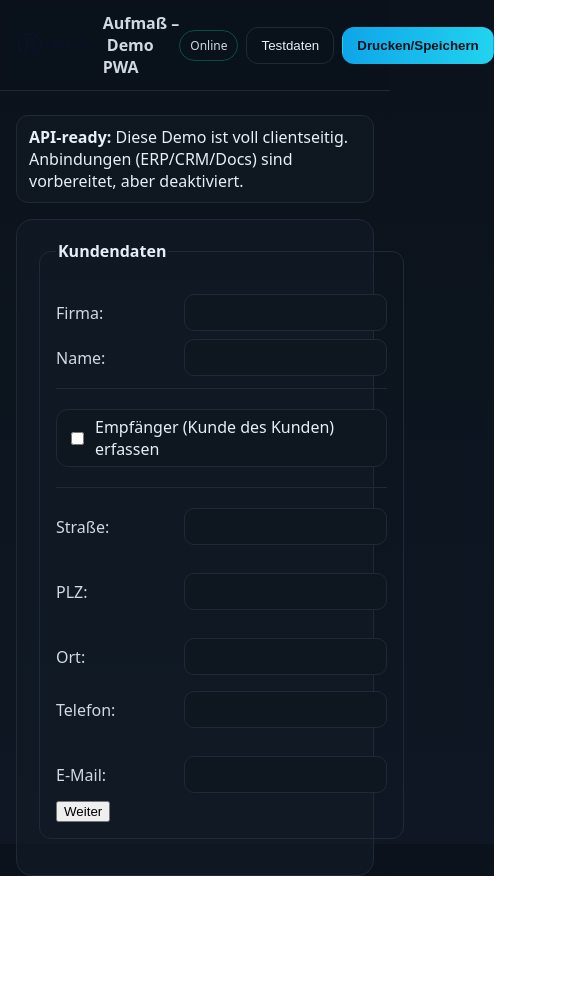
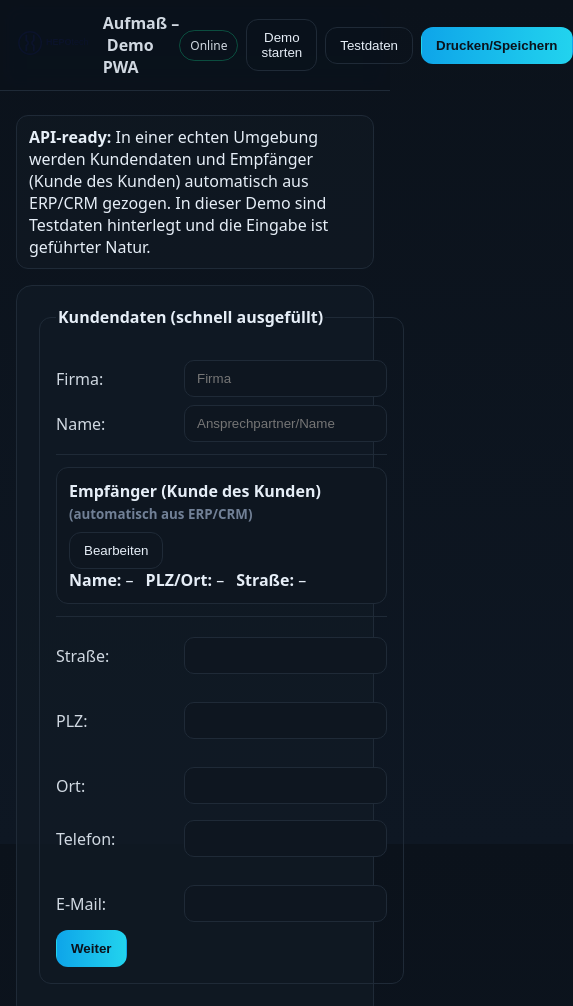
Before and after one commit to MBMax25/Aufmass_Demo, a plain HTML site: page public/index.html in a window 390 px wide. Shown: the top 1006 px of the page, 573 px wide, since content can reach past the window. Before the commit the page ends 876 px from the top, so only its background shows below. Drawn offline with Linux system fonts and the light colour scheme.

Commit message:
Update index.html

```diff
--- a/public/index.html
+++ b/public/index.html
@@ -4,11 +4,11 @@
   <meta charset="utf-8" />
   <meta name="viewport" content="width=device-width, initial-scale=1, viewport-fit=cover" />
   <title>Aufmaß – Demo PWA</title>
-  <meta name="description" content="Aufmaß-Lösung für Fensterbauer – Demo PWA (clientseitige PDF-Erstellung, offlinefähige App-Shell, API-ready)." />
+  <meta name="description" content="Aufmaß-Lösung für Fensterbauer – Demo PWA (PDF, offlinefähige App-Shell, API-ready)." />
 
   <!-- PWA basics -->
   <link rel="manifest" href="manifest.webmanifest" />
-  <meta name="theme-color" content="#0ea5e9" />
+  <meta name="theme-color" content="#ffffff" />
   <meta name="apple-mobile-web-app-capable" content="yes" />
   <meta name="apple-mobile-web-app-status-bar-style" content="default" />
   <link rel="apple-touch-icon" href="assets/icons/icon-192-maskable.png" />
@@ -19,47 +19,55 @@
   <!-- Styles -->
   <link rel="stylesheet" href="styles.css" />
 </head>
-<body>
+<body class="light">
   <header class="app-header">
     <div class="brand">
-      <img src="assets/logo.svg" alt="Logo" onerror="this.src='assets/logo@2x.png'" />
+      <div class="logo-wrap">
+        <img class="logo" src="assets/logo.svg" alt="Logo" onerror="this.src='assets/logo@2x.png'" />
+      </div>
       <div class="app-title">Aufmaß&nbsp;–&nbsp;Demo PWA</div>
     </div>
     <div class="header-actions">
-      <span id="connectionBadge" class="badge badge-online" title="Verbindungsstatus">Online</span>
+      <span id="connectionBadge" class="badge" title="Verbindungsstatus">Online</span>
       <button id="installBtn" class="btn btn-secondary" hidden>Installieren</button>
-      <button id="fillDemoBtn" class="btn btn-ghost" title="Formular mit Testdaten füllen">Testdaten</button>
-      <button id="printBtn" class="btn btn-primary" title="PDF-Vorschau öffnen">Drucken/Speichern</button>
+      <button id="demoGuideBtn" class="btn btn-ghost" title="Geführte Demo starten">Demo starten</button>
+      <button id="fillDemoBtn" class="btn btn-ghost" title="Testdaten füllen">Testdaten</button>
+      <button id="printBtn" class="btn btn-primary" title="PDF anzeigen">Drucken/Speichern</button>
     </div>
   </header>
 
   <main class="container">
     <!-- Info-Hinweis (API-ready) -->
     <aside class="info-banner" role="note">
-      <strong>API-ready:</strong> Diese Demo ist voll clientseitig. Anbindungen (ERP/CRM/Docs) sind vorbereitet, aber deaktiviert.
+      <strong>API-ready:</strong> In einer echten Umgebung werden Kundendaten und Empfänger (Kunde des Kunden)
+      automatisch aus ERP/CRM gezogen. In dieser Demo sind Testdaten hinterlegt und die Eingabe ist geführter Natur.
     </aside>
 
     <div class="form-wrapper">
       <form id="aufmassForm">
         <!-- Schritt 1: Kundendaten -->
         <fieldset id="kundendaten">
-          <legend>Kundendaten</legend>
+          <legend>Kundendaten (schnell ausgefüllt)</legend>
 
-          <label><span>Firma:</span><input type="text" id="firma" name="firma" /></label>
+          <label><span>Firma:</span><input type="text" id="firma" name="firma" placeholder="Firma" /></label>
 
           <div id="nameContainer">
-            <label><span>Name:</span><input type="text" name="name" /></label>
+            <label><span>Name:</span><input type="text" name="name" placeholder="Ansprechpartner/Name" /></label>
           </div>
 
-          <!-- Empfänger (Kunde des Kunden) optional -->
+          <!-- Empfänger (Kunde des Kunden) kompakt & nicht verwirrend -->
           <div class="section-divider"></div>
-          <div class="row-inline">
-            <label class="inline-checkbox-item">
-              <input type="checkbox" id="empfaengerToggle" /> Empfänger (Kunde des Kunden) erfassen
-            </label>
+          <div class="card soft">
+            <div class="card-title-row">
+              <div class="card-title">Empfänger (Kunde des Kunden) <small class="muted">(automatisch aus ERP/CRM)</small></div>
+              <button type="button" class="btn btn-link" id="toggleEmpfBtn">Bearbeiten</button>
             </div>
-          <div id="empfaengerBlock" class="card" style="display:none;">
-            <div class="card-title">Empfänger (TEST)</div>
+            <div class="row-inline read-only" id="empfReadonly">
+              <div><strong>Name:</strong> <span id="empf_name_ro">–</span></div>
+              <div><strong>PLZ/Ort:</strong> <span id="empf_ort_ro">–</span></div>
+              <div><strong>Straße:</strong> <span id="empf_strasse_ro">–</span></div>
+            </div>
+            <div id="empfaengerBlock" class="empf-edit" style="display:none;">
               <div class="row-inline">
                 <label style="flex:2;"><span>Empfänger – Name:</span><input type="text" name="empf_name" /></label>
                 <label style="flex:1;"><span>Empfänger – Telefon:</span><input type="text" name="empf_tel" /></label>
@@ -68,6 +76,7 @@
                 <label style="flex:2;"><span>Straße:</span><input type="text" name="empf_strasse" /></label>
                 <label style="flex:1;"><span>PLZ:</span><input type="text" name="empf_plz" /></label>
                 <label style="flex:1;"><span>Ort:</span><input type="text" name="empf_ort" /></label>
+              </div>
             </div>
           </div>
 
@@ -92,7 +101,7 @@
           </div>
 
           <div class="row-inline">
-            <button type="button" id="btnToAuftragsdaten">Weiter</button>
+            <button type="button" id="btnToAuftragsdaten" class="btn btn-primary">Weiter</button>
           </div>
         </fieldset>
 
@@ -146,8 +155,8 @@
           </div>
 
           <div class="row-inline">
-            <button type="button" id="btnBackToKundendaten">Zurück</button>
-            <button type="button" id="btnToFensterbereich">Weiter</button>
+            <button type="button" id="btnBackToKundendaten" class="btn btn-secondary">Zurück</button>
+            <button type="button" id="btnToFensterbereich" class="btn btn-primary">Weiter</button>
           </div>
         </fieldset>
 
@@ -156,14 +165,14 @@
           <legend>Fensteraufmaß</legend>
 
           <div id="raeumeContainer"></div>
-          <button type="button" class="add-btn" id="addRaumBtn">+ Raum hinzufügen</button>
+          <button type="button" class="add-btn btn btn-ghost" id="addRaumBtn">+ Raum hinzufügen</button>
 
           <div class="row-inline" style="justify-content:flex-start; margin-top:1.5em;">
-            <button type="button" id="btnBackToAuftragsdaten">Zurück</button>
-            <button type="submit" id="submitButton">Absenden</button>
+            <button type="button" id="btnBackToAuftragsdaten" class="btn btn-secondary">Zurück</button>
+            <button type="submit" id="submitButton" class="btn btn-primary">Drucken/Speichern</button>
           </div>
 
-          <div id="loadingBar" style="display:none; text-align:center; margin-top:1.5em;">
+          <div id="loadingBar" class="loading" style="display:none;">
             ⏳ Aufmaßprotokoll wird erstellt …
           </div>
         </fieldset>
@@ -172,10 +181,10 @@
       <!-- Abschlussseite -->
       <div id="abschlussSeite" style="display:none; text-align:center; margin-top:2em;">
         <h2>✅ Aufmaß erfolgreich erfasst</h2>
-        <p>PDF wird in einem neuen Tab geöffnet.</p>
+        <p>PDF wurde in einem neuen Tab geöffnet.</p>
         <img src="https://cdn-icons-png.flaticon.com/512/553/553416.png" width="140" alt="Erfolg" style="margin-top:1em;" />
         <br /><br />
-        <button type="button" id="newAufmassBtn">Weiteres Aufmaß erstellen</button>
+        <button type="button" id="newAufmassBtn" class="btn btn-primary">Weiteres Aufmaß erstellen</button>
       </div>
     </div>
   </main>
@@ -184,7 +193,6 @@
 
   <!-- pdf-lib lokal (empfohlen für PWA-Wirkung) -->
   <script src="vendor/pdf-lib.min.js"></script>
-  <!-- CDN-Alternative: <script src="https://unpkg.com/pdf-lib/dist/pdf-lib.min.js"></script> -->
 
   <script src="app.js" defer></script>
   <script src="pdf.js" defer></script>
```
Lines whose indentation alone changed are shown as unchanged.
